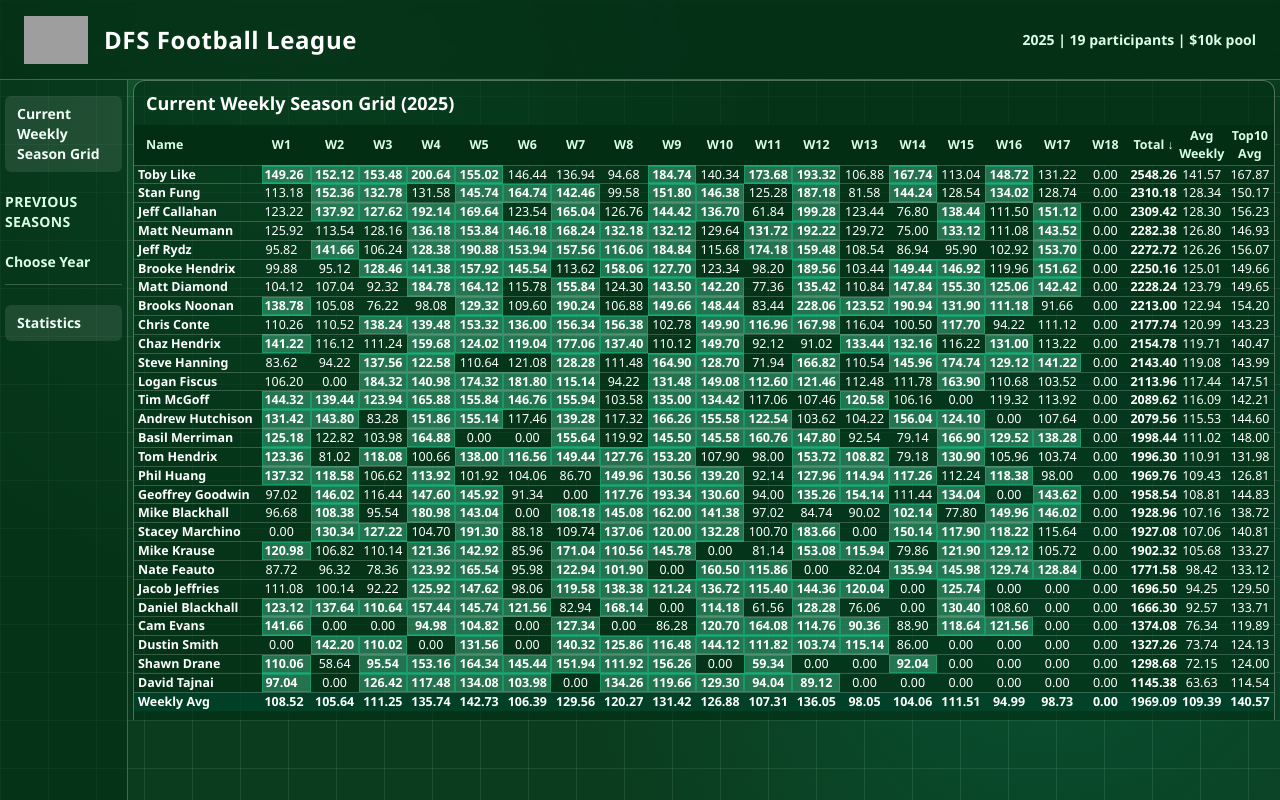
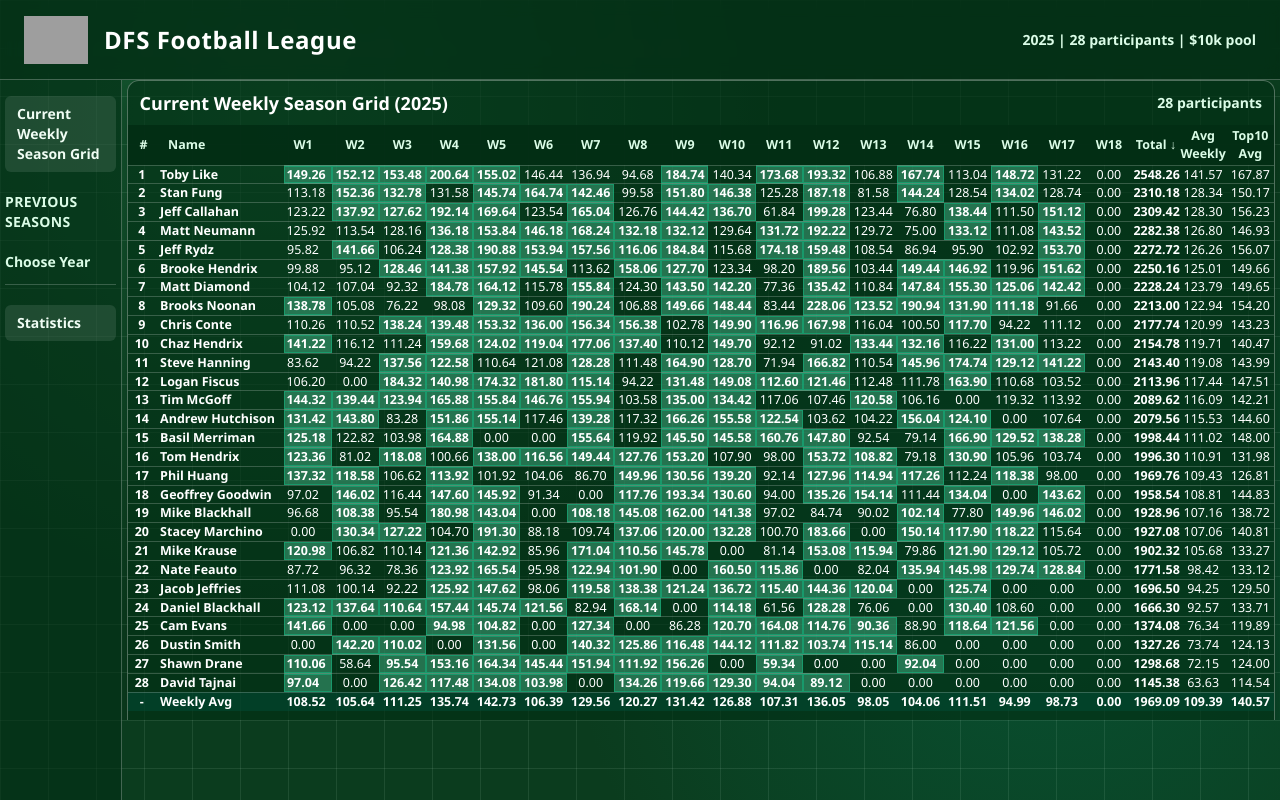
Before and after one commit to Tjm07890789/Draftkings-Fantasy-Football-League, a Next.js app: page / in a window 1280 px wide. Both pictures are taken after a click on the button "Current Weekly Season Grid". Built offline with nearby package versions, Linux system fonts and the light colour scheme; grey boxes are pictures that could not be loaded.

Commit message:
Add dynamic rank/count and shift nav divider left

```diff
--- a/src/components/dfs-app.tsx
+++ b/src/components/dfs-app.tsx
@@ -71,8 +71,9 @@ function SeasonGrid({ title, rows }: { title: string; rows: SeasonRow[] }) {
     () => rows.reduce((max, row) => Math.max(max, row.name.length), 0),
     [rows],
   );
+  const rankColWidth = "4ch";
   const nameColWidth = `${Math.max(longestNameChars + 2, 16)}ch`;
-  const dataColWidth = "calc((100% - var(--name-col-width) - 2px) / 21)";
+  const dataColWidth = "calc((100% - var(--rank-col-width) - var(--name-col-width) - 2px) / 21)";
 
   const [sortColumn, setSortColumn] = React.useState<SortColumn>("total");
   const [sortDirection, setSortDirection] = React.useState<SortDirection>("desc");
@@ -133,13 +134,27 @@ function SeasonGrid({ title, rows }: { title: string; rows: SeasonRow[] }) {
   return (
     <section
       className="m-0 w-full max-w-full overflow-hidden rounded-xl border border-white/30 bg-green-950/65 p-0 shadow-xl shadow-black/25 md:h-full"
-      style={{ ["--name-col-width" as string]: nameColWidth } as React.CSSProperties}
+      style={
+        {
+          ["--rank-col-width" as string]: rankColWidth,
+          ["--name-col-width" as string]: nameColWidth,
+        } as React.CSSProperties
+      }
     >
-      <h2 className="px-3 py-2 text-lg font-bold text-white">{title}</h2>
+      <h2 className="flex items-center justify-between px-3 py-2 text-lg font-bold text-white">
+        <span>{title}</span>
+        <span className="text-sm font-semibold text-green-100">{rows.length} participants</span>
+      </h2>
       <div className="m-0 max-w-full overflow-auto p-0 md:h-[calc(100%-3rem)] md:overflow-hidden">
         <Table className="table-fixed w-full max-w-full overflow-hidden text-[0.78rem]">
           <TableHeader>
             <TableRow className="h-4 py-0 text-[0.78rem]">
+              <TableHead
+                className="sticky top-0 z-20 h-4 bg-green-950/95 px-0 py-0 text-center text-[0.78rem]"
+                style={{ width: "var(--rank-col-width)", minWidth: "var(--rank-col-width)" }}
+              >
+                #
+              </TableHead>
               <TableHead
                 className="sticky top-0 z-20 h-4 bg-green-950/95 px-1 py-0 text-[0.78rem]"
                 style={{ width: "var(--name-col-width)", minWidth: "var(--name-col-width)" }}
@@ -191,8 +206,14 @@ function SeasonGrid({ title, rows }: { title: string; rows: SeasonRow[] }) {
             </TableRow>
           </TableHeader>
           <TableBody>
-            {sortedRows.map((row) => (
+            {sortedRows.map((row, index) => (
               <TableRow key={row.name} className="h-4 py-0 text-[0.78rem]">
+                <TableCell
+                  className="h-4 px-0 py-0 text-center text-[0.78rem] font-semibold"
+                  style={{ width: "var(--rank-col-width)", minWidth: "var(--rank-col-width)" }}
+                >
+                  {index + 1}
+                </TableCell>
                 <TableCell
                   className="h-4 px-1 py-0 text-[0.78rem] font-semibold whitespace-nowrap"
                   style={{ width: "var(--name-col-width)", minWidth: "var(--name-col-width)" }}
@@ -220,6 +241,12 @@ function SeasonGrid({ title, rows }: { title: string; rows: SeasonRow[] }) {
               </TableRow>
             ))}
             <TableRow className="h-4 bg-emerald-900/45 py-0 text-[0.78rem]">
+              <TableCell
+                className="h-4 px-0 py-0 text-center text-[0.78rem] font-bold"
+                style={{ width: "var(--rank-col-width)", minWidth: "var(--rank-col-width)" }}
+              >
+                -
+              </TableCell>
               <TableCell
                 className="h-4 px-1 py-0 text-[0.78rem] font-bold whitespace-nowrap"
                 style={{ width: "var(--name-col-width)", minWidth: "var(--name-col-width)" }}
@@ -260,6 +287,8 @@ export function DFSApp({ data }: { data: LeagueData }) {
   const [selectedYear, setSelectedYear] = React.useState<string | null>(null);
   const currentRows = data.currentSeasonYear ? data.seasons[data.currentSeasonYear] ?? [] : [];
   const previousRows = selectedYear ? data.seasons[selectedYear] ?? [] : [];
+  const participantCount =
+    view === "previous" ? previousRows.length : currentRows.length;
 
   React.useEffect(() => {
     const savedView = getCookie(NAV_COOKIE);
@@ -297,11 +326,13 @@ export function DFSApp({ data }: { data: LeagueData }) {
           />
           <h1 className="text-2xl font-bold tracking-wide">DFS Football League</h1>
         </div>
-        <div className="text-sm font-semibold text-green-100">2025 | 19 participants | $10k pool</div>
+        <div className="text-sm font-semibold text-green-100">
+          2025 | {participantCount} participants | $10k pool
+        </div>
       </header>
 
       <div className="relative m-0 p-0 pt-20 md:flex md:h-[calc(100vh-5rem)] md:overflow-hidden">
-        <aside className="top-20 left-0 w-full border-b border-white/25 bg-green-950/60 px-[5px] py-4 md:fixed md:h-[calc(100vh-5rem)] md:w-[10%] md:border-r md:border-b-0">
+        <aside className="top-20 left-0 w-full border-b border-white/25 bg-green-950/60 px-[5px] py-4 md:fixed md:h-[calc(100vh-5rem)] md:w-[9.5%] md:border-r md:border-b-0">
           <nav className="space-y-5">
             <button
               type="button"
@@ -345,7 +376,7 @@ export function DFSApp({ data }: { data: LeagueData }) {
           </nav>
         </aside>
 
-        <main className="m-0 w-full overflow-auto px-[5px] md:ml-[10%] md:flex md:h-[calc(100vh-5rem)] md:w-[90%] md:items-center md:justify-center md:overflow-hidden md:px-[5px]">
+        <main className="m-0 w-full overflow-auto px-[5px] md:ml-[9.5%] md:flex md:h-[calc(100vh-5rem)] md:w-[90.5%] md:items-center md:justify-center md:overflow-hidden md:px-[5px]">
           {view === "welcome" && (
             <div className="text-center">
               <h2 className="text-4xl font-extrabold tracking-wide text-white">Welcome to DFS Football League</h2>
```
